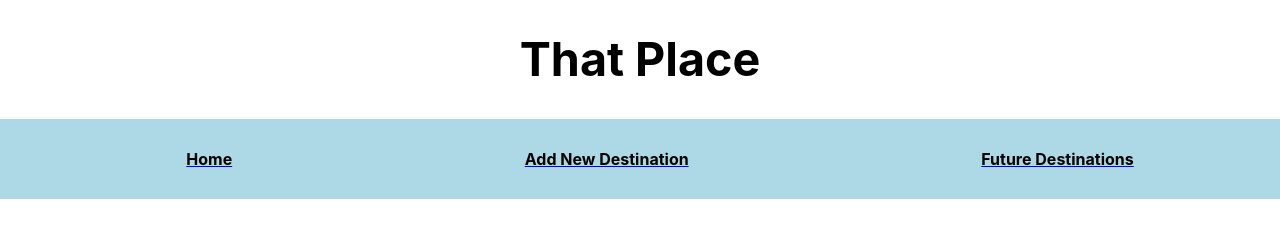
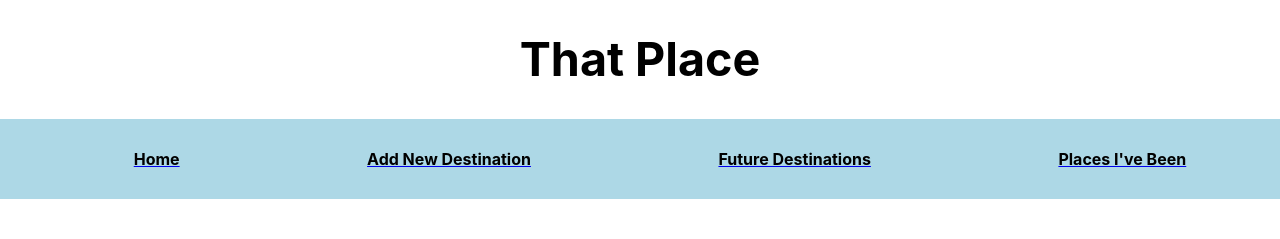
Before and after one commit to djoya200/travel, a React (Create React App) app in the folder travel/: page /futureDestinations in a window 1280 px wide. Shown: the top 239 px of the page. Built offline with nearby package versions, Linux system fonts and the light colour scheme; no server answers.

Commit message:
added new link of Places I've Been

```diff
--- a/travel/src/App.js
+++ b/travel/src/App.js
@@ -6,7 +6,8 @@ import Nav from './components/Nav'
 import Home from './components/Home'
 import ListOfDestinations from './components/ListOfDestinations'
 import AddNewDestination from './components/AddNewDestination'
-import EditDestination from './components/EditDestination'
+import PlacesBeen from './components/PlacesBeen';
+
 function App() {
   return (
     <Router>
@@ -17,7 +18,7 @@ function App() {
           <Route path="/home" exact component={Home} />
           <Route path="/newDestination" component={AddNewDestination} />
           <Route path="/futureDestinations" component={ListOfDestinations} />
-          <Route path="/editDestination" component={EditDestination} />
+          <Route path="/placesbeen" component={PlacesBeen} />
         </Switch>
       </div>
     </Router>
--- a/travel/src/components/ListOfDestinations.jsx
+++ b/travel/src/components/ListOfDestinations.jsx
@@ -2,6 +2,8 @@ import React, { Component } from 'react';
 import AddNewDestination from './AddNewDestination';
 import DestinationListService from "../services/DestinationListService";
 import EditDestination from './EditDestination'
+import axios from 'axios';
+
 class ListOfDestinations extends Component {
     constructor() {
         super()
@@ -32,11 +34,6 @@ class ListOfDestinations extends Component {
         console.log('clicked edit')
         console.log(passedIndex)
         console.log(travelObject)
-        // if index in state == form index passed take form data and post it to DB
-        // var indexInQuestion = travelObject.id
-        // this.setState({
-        //     theIndexToEdit: indexInQuestion
-        // })
 
         if (passedIndex === this.state.theIndexToEdit) {
             console.log('edit IF IF IF ')
@@ -48,6 +45,7 @@ class ListOfDestinations extends Component {
                 thingsToDo: "",
             })
             // push to axios call funx to
+            axios.patch("http://localhost:8080/travel", )
 
         } else {
             console.log('edit ELSE ELSE ELSE ')
--- a/travel/src/components/Nav.jsx
+++ b/travel/src/components/Nav.jsx
@@ -16,6 +16,9 @@ function Nav( ) {
                 <Link to="/futureDestinations">
                     <li>Future Destinations</li>
                 </Link>
+                <Link to="/placesbeen">
+                    <li>Places I've Been</li>
+                </Link>
                 {/* We dont need this here because we are gonne
                 get to it from a button on the list of dest, so
                 we know which one to edit.
--- /dev/null
+++ b/travel/src/components/PlacesBeen.jsx
@@ -0,0 +1,13 @@
+import React, { Component } from 'react';
+
+class PlacesBeen extends Component {
+    render() {
+        return (
+            <div>
+
+            </div>
+        );
+    }
+}
+
+export default PlacesBeen;
--- a/travel/src/services/DestinationListService.jsx
+++ b/travel/src/services/DestinationListService.jsx
@@ -14,6 +14,9 @@ class DestinationListService {
     editTravelItem(){
 
     }
+    patchTravelItem(){
+
+    }
 }
 
 
```
